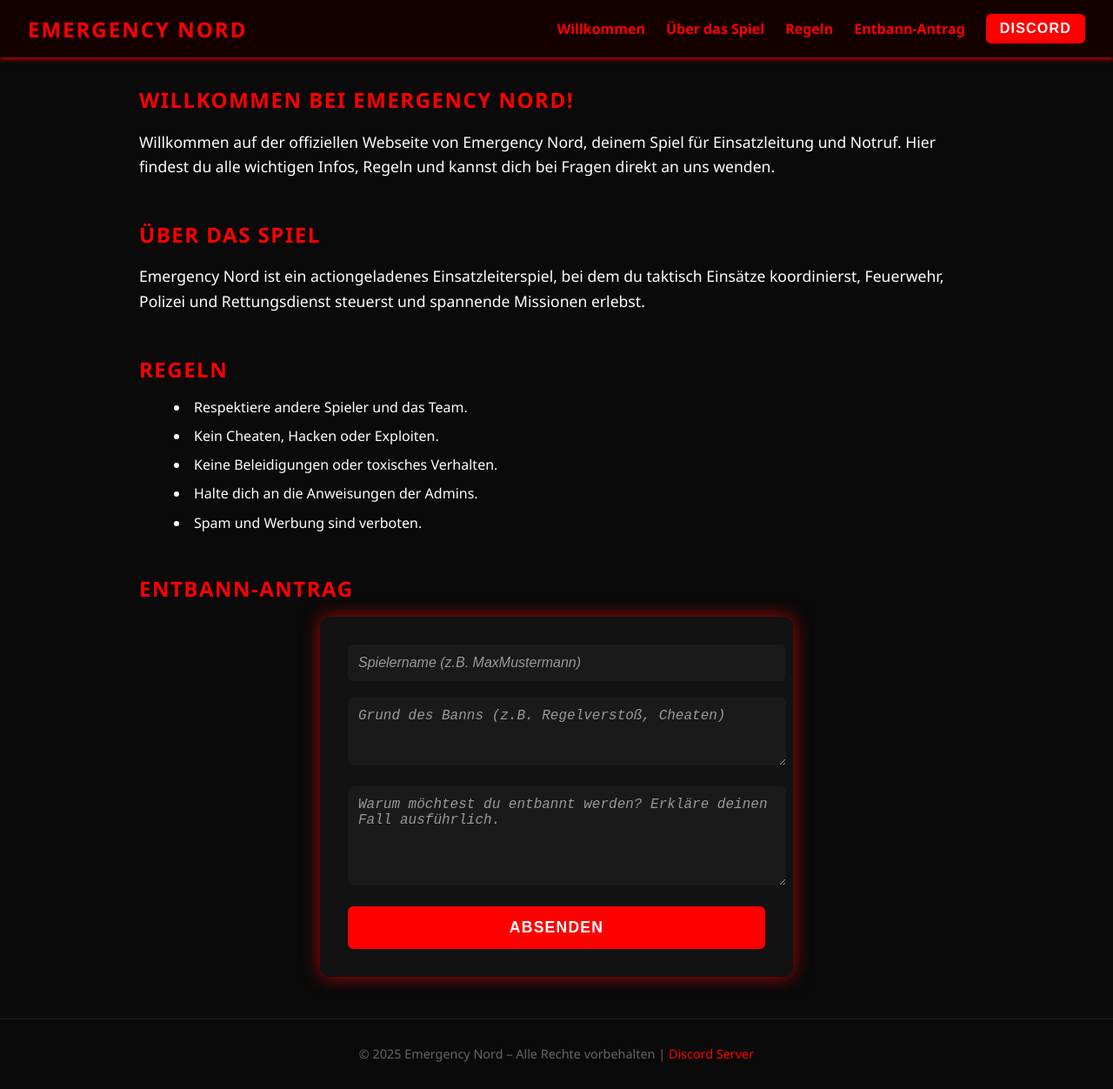
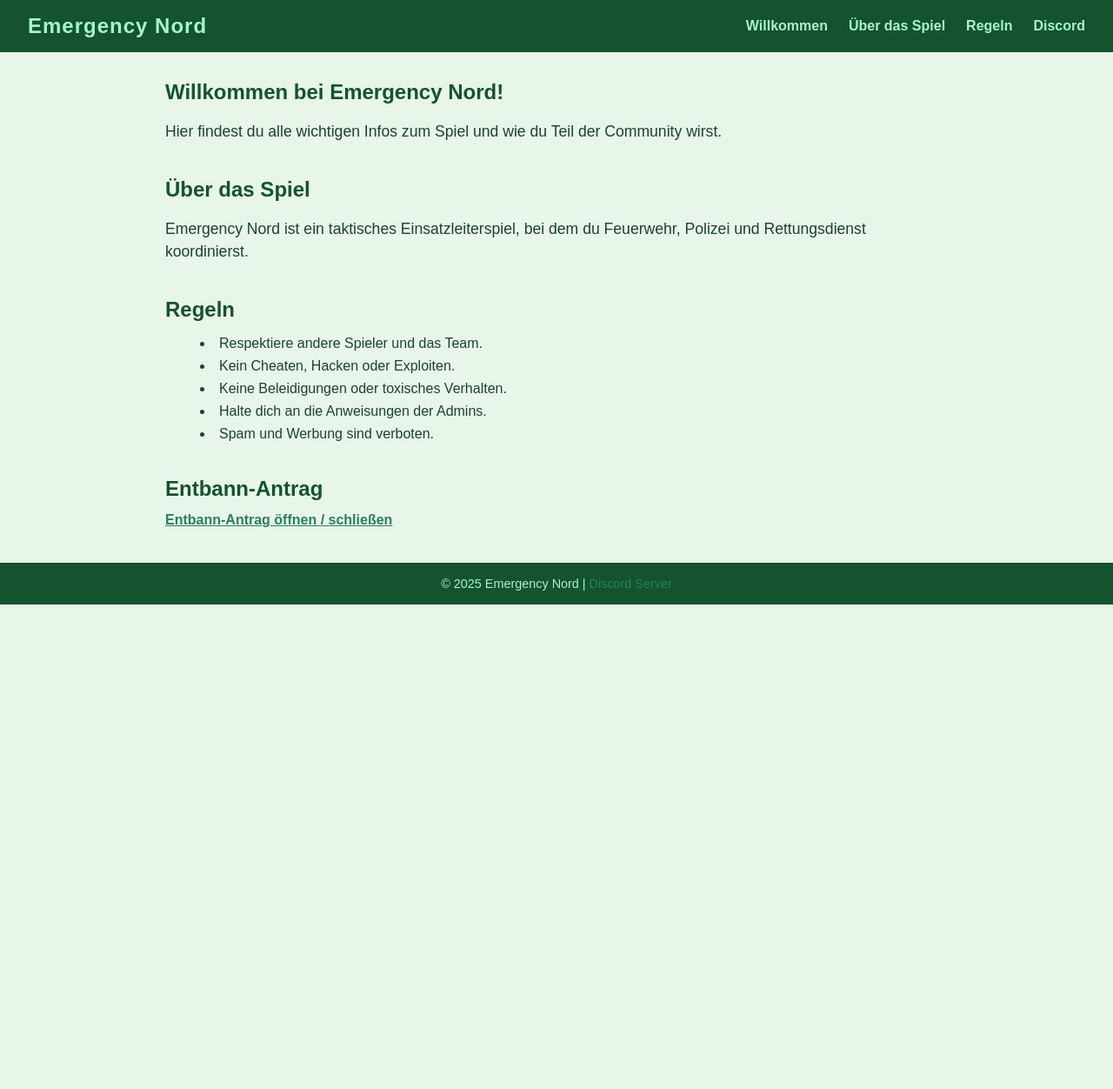
Before and after one commit to emergencynord859-sketch/Emergency-Nord334, a plain HTML site: page index.html in a window 1280 px wide. Shown: the whole page at 87% size. After the commit the page ends 800 px from the top, so only its background shows below. Drawn offline with Linux system fonts and the light colour scheme.

Commit message:
Update index.html

```diff
--- a/index.html
+++ b/index.html
@@ -7,20 +7,19 @@
 <style>
   body {
     margin: 0;
-    font-family: 'Segoe UI', Tahoma, Geneva, Verdana, sans-serif;
-    background-color: #0a0a0a;
-    color: white;
+    font-family: Arial, sans-serif;
+    background-color: #e8f5e9; /* helles Grün */
+    color: #1b4332; /* dunkles Grün */
   }
   a {
-    color: #ff0000;
+    color: #2a7f62; /* blaugrün */
     text-decoration: none;
   }
   a:hover {
     text-decoration: underline;
   }
-
   nav {
-    background-color: #150000;
+    background-color: #14532d; /* dunkelgrün */
     padding: 1rem 2rem;
     display: flex;
     justify-content: space-between;
@@ -28,130 +27,112 @@
     position: sticky;
     top: 0;
     z-index: 999;
-    box-shadow: 0 2px 5px #ff0000cc;
   }
   nav .logo {
-    font-weight: 900;
+    font-weight: bold;
     font-size: 1.5rem;
-    letter-spacing: 2px;
-    text-transform: uppercase;
-    color: #ff0000;
+    color: #a7f3d0; /* helles grün */
+    letter-spacing: 1px;
   }
   nav ul {
     list-style: none;
+    margin: 0;
+    padding: 0;
     display: flex;
     gap: 1.5rem;
-    margin: 0;
-    padding: 0;
-    align-items: center;
   }
   nav ul li {
+    cursor: pointer;
     font-weight: 600;
-    font-size: 1rem;
   }
-  nav ul li a, nav ul li button {
-    transition: color 0.3s ease;
-  }
-  nav ul li button {
-    background-color: #ff0000;
-    color: white;
-    border: none;
-    padding: 0.5rem 1rem;
-    border-radius: 6px;
-    cursor: pointer;
-    font-weight: 700;
-    font-size: 1rem;
-    text-transform: uppercase;
-    letter-spacing: 1.2px;
-  }
-  nav ul li button:hover {
-    background-color: #cc0000;
+  nav ul li a {
+    color: #a7f3d0;
   }
 
   .container {
-    max-width: 960px;
+    max-width: 900px;
     margin: 2rem auto;
     padding: 0 1rem;
   }
 
   section {
-    margin-bottom: 3rem;
+    margin-bottom: 2.5rem;
   }
+
   h1, h2 {
-    color: #ff0000;
-    letter-spacing: 1.5px;
-    margin-bottom: 1rem;
-    text-transform: uppercase;
+    color: #14532d;
+    margin-bottom: 0.8rem;
   }
 
   #welcome p, #about p {
     font-size: 1.1rem;
-    line-height: 1.6;
+    line-height: 1.5;
   }
 
   #rules ul {
     list-style: disc inside;
+    color: #1b4332;
   }
   #rules ul li {
-    margin-bottom: 0.7rem;
+    margin-bottom: 0.5rem;
   }
 
-  form {
-    background: rgba(20, 20, 20, 0.85);
-    padding: 2rem;
-    border-radius: 12px;
-    box-shadow: 0 0 20px #ff0000aa;
-    max-width: 480px;
-    margin: 0 auto;
+  /* Entbann-Antrag - klappt aus */
+  #entbannForm {
+    background-color: #d1fae5; /* sehr hellgrün */
+    border: 1px solid #14532d;
+    padding: 1.5rem;
+    border-radius: 8px;
+    max-width: 500px;
+    margin-top: 1rem;
+    display: none;
   }
-  form input, form textarea {
+
+  #entbannForm input,
+  #entbannForm textarea {
     width: 100%;
-    padding: 12px;
-    margin-bottom: 1.2rem;
-    border-radius: 6px;
-    border: none;
+    padding: 0.6rem;
+    margin-bottom: 1rem;
+    border-radius: 4px;
+    border: 1px solid #14532d;
     font-size: 1rem;
-    background-color: #1a1a1a;
-    color: white;
-    resize: vertical;
+    font-family: inherit;
   }
-  form input::placeholder, form textarea::placeholder {
-    color: #999999;
+  #entbannForm input::placeholder,
+  #entbannForm textarea::placeholder {
+    color: #6b7280;
     font-style: italic;
   }
-  form button {
-    width: 100%;
-    background-color: #ff0000;
+  #entbannForm button {
+    background-color: #2a7f62;
+    border: none;
     color: white;
-    padding: 14px;
-    font-size: 1.1rem;
-    font-weight: 700;
-    border: none;
-    border-radius: 6px;
+    padding: 0.7rem 1.4rem;
+    border-radius: 4px;
+    font-weight: 600;
     cursor: pointer;
-    transition: background-color 0.25s ease;
-    text-transform: uppercase;
-    letter-spacing: 1.2px;
   }
-  form button:hover {
-    background-color: #cc0000;
+  #entbannForm button:hover {
+    background-color: #1f5c44;
   }
-  .success-message {
-    display: none;
-    margin-top: 1rem;
-    text-align: center;
-    color: #00ff00;
-    font-weight: 700;
-    font-size: 1.1rem;
+
+  /* Toggle Link */
+  #toggleEntbann {
+    color: #2a7f62;
+    text-decoration: underline;
+    cursor: pointer;
+    font-weight: 600;
+    margin-top: 0.5rem;
   }
 
   footer {
     text-align: center;
     padding: 1rem;
-    color: #666666;
+    background-color: #14532d;
+    color: #a7f3d0;
     font-size: 0.9rem;
-    border-top: 1px solid #222222;
   }
+
 </style>
 </head>
 <body>
@@ -162,8 +143,7 @@
     <li><a href="#welcome">Willkommen</a></li>
     <li><a href="#about">Über das Spiel</a></li>
     <li><a href="#rules">Regeln</a></li>
-    <li><a href="#entbann">Entbann-Antrag</a></li>
-    <li><button onclick="window.open('https://discord.gg/3btR6kzq', '_blank')">Discord</button></li>
+    <li><a href="https://discord.gg/3btR6kzq" target="_blank" rel="noopener noreferrer">Discord</a></li>
   </ul>
 </nav>
 
@@ -172,14 +152,14 @@
   <section id="welcome">
     <h1>Willkommen bei Emergency Nord!</h1>
     <p>
-      Willkommen auf der offiziellen Webseite von Emergency Nord, deinem Spiel für Einsatzleitung und Notruf. Hier findest du alle wichtigen Infos, Regeln und kannst dich bei Fragen direkt an uns wenden.
+      Hier findest du alle wichtigen Infos zum Spiel und wie du Teil der Community wirst.
     </p>
   </section>
 
   <section id="about">
     <h2>Über das Spiel</h2>
     <p>
-      Emergency Nord ist ein actiongeladenes Einsatzleiterspiel, bei dem du taktisch Einsätze koordinierst, Feuerwehr, Polizei und Rettungsdienst steuerst und spannende Missionen erlebst.
+      Emergency Nord ist ein taktisches Einsatzleiterspiel, bei dem du Feuerwehr, Polizei und Rettungsdienst koordinierst.
     </p>
   </section>
 
@@ -196,6 +176,7 @@
 
   <section id="entbann">
     <h2>Entbann-Antrag</h2>
+    <div id="toggleEntbann">Entbann-Antrag öffnen / schließen</div>
     <form id="entbannForm" action="https://formspree.io/f/xanbvnyv" method="POST">
       <input
         type="text"
@@ -218,7 +199,7 @@
       ></textarea>
       <button type="submit">Absenden</button>
     </form>
-    <div class="success-message" id="successMessage">
+    <div class="success-message" id="successMessage" style="display:none; color: green; margin-top: 1rem;">
       ✅ Antrag erfolgreich gesendet!
     </div>
   </section>
@@ -226,15 +207,22 @@
 </div>
 
 <footer>
-  <p>
-    &copy; 2025 Emergency Nord – Alle Rechte vorbehalten |
-    <a href="https://discord.gg/3btR6kzq" target="_blank" rel="noopener noreferrer">Discord Server</a>
-  </p>
+  &copy; 2025 Emergency Nord | <a href="https://discord.gg/3btR6kzq" target="_blank" rel="noopener noreferrer">Discord Server</a>
 </footer>
 
 <script>
+  const toggle = document.getElementById('toggleEntbann');
   const form = document.getElementById('entbannForm');
   const successMessage = document.getElementById('successMessage');
+
+  toggle.addEventListener('click', () => {
+    if(form.style.display === 'none' || form.style.display === '') {
+      form.style.display = 'block';
+      successMessage.style.display = 'none';
+    } else {
+      form.style.display = 'none';
+    }
+  });
 
   form.addEventListener('submit', async (e) => {
     e.preventDefault();
```
